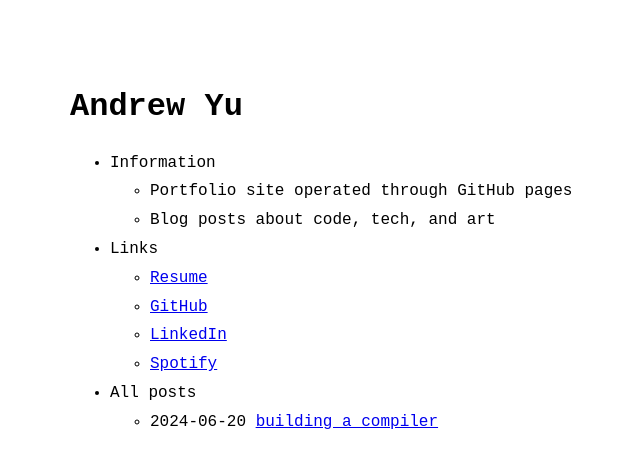
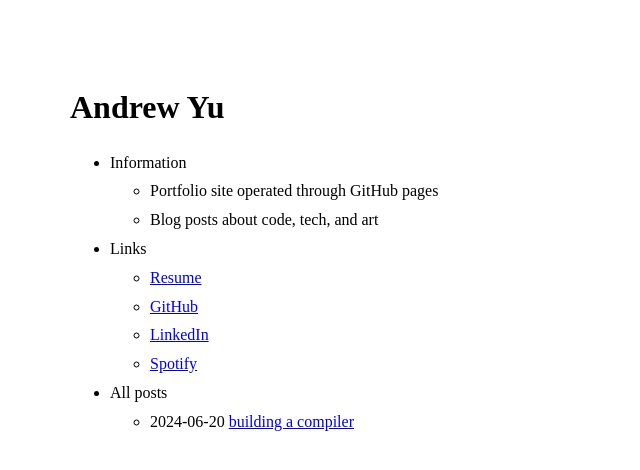
Before and after one commit to nullmiso/site, a Jekyll site: the page built from index.md, in a window 1280 px wide. Shown: the top 470 px of the page, without its empty margins (250-890 px from the left). Built offline with Jekyll 4.4.1, drawn with Linux system fonts in a browser that asks for light colours.

Commit message:
font edit

```diff
--- a/_sass/no-style-please.scss
+++ b/_sass/no-style-please.scss
@@ -25,7 +25,7 @@ html { height: 100%; }
 
 body {
   color: black;
-  font-family: monospace;
+  font-family: Questrial;
   font-size: 16px;
   line-height: 1.4;
   margin: 0;
```
